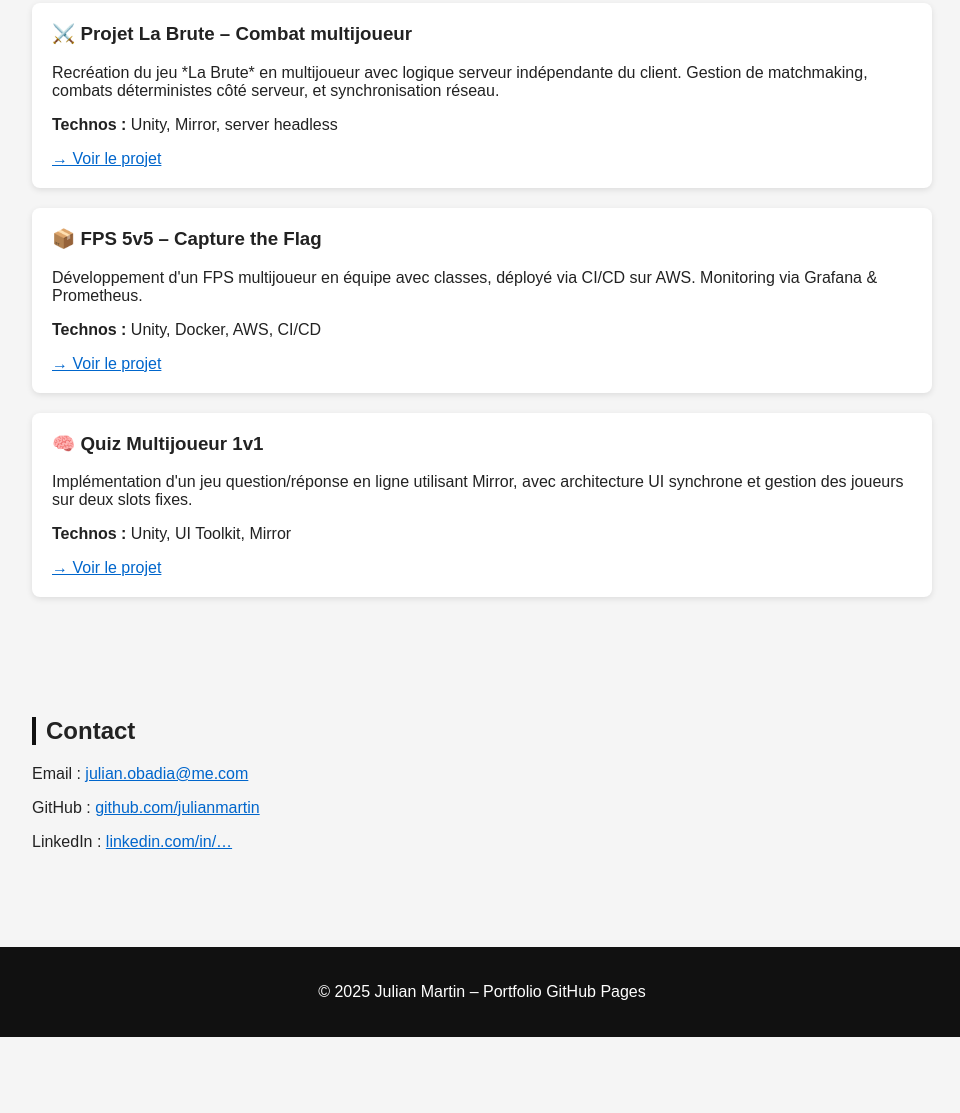
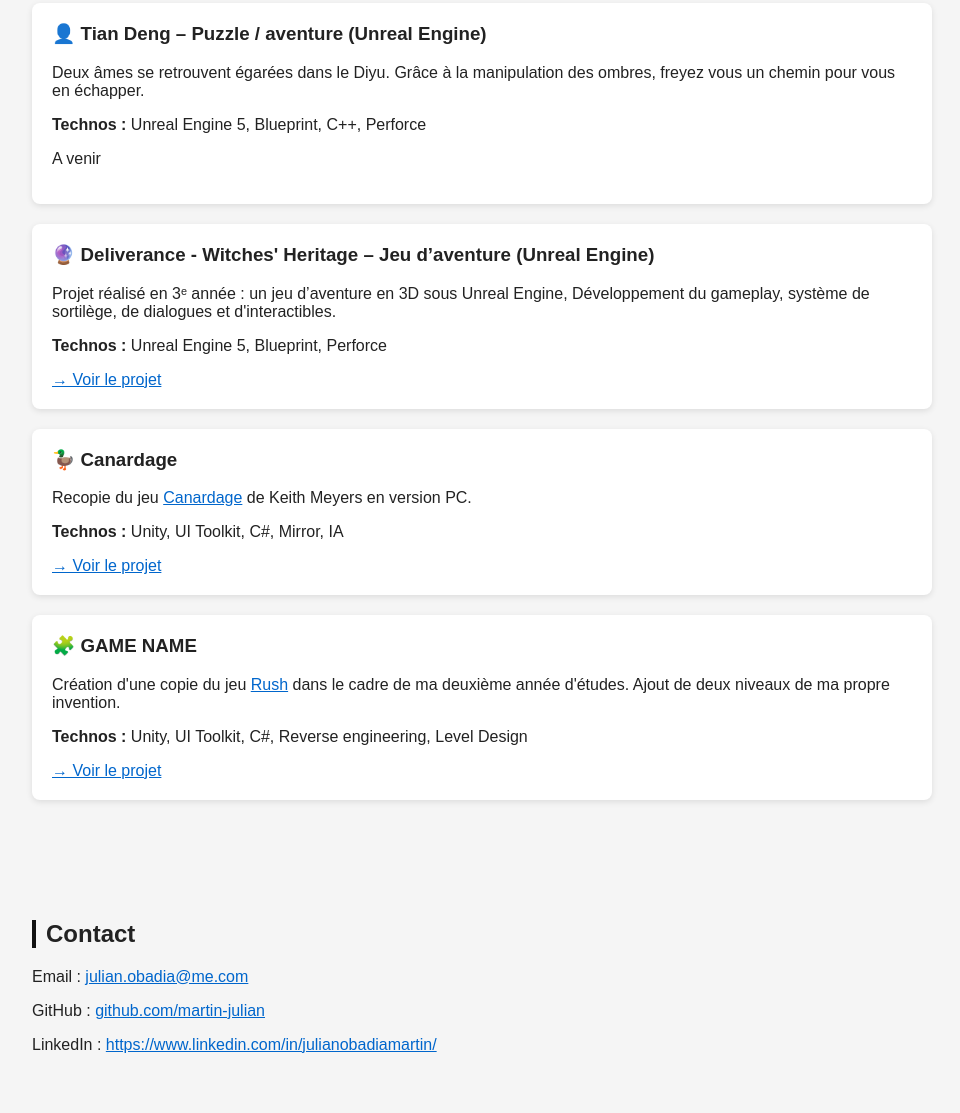
Before and after one commit to martin-julian/martin-julian.github.io, a plain HTML site: page index.html in a window 1280 px wide. Shown: the part 496-1609 px from the top of the page, without its empty margins (158-1118 px from the left). Before the commit the page ends 1533 px from the top, so only its background shows below. Drawn offline with Linux system fonts and the light colour scheme.

Commit message:
[UPDATE] Current projects

```diff
--- a/index.html
+++ b/index.html
@@ -78,32 +78,40 @@
     <h2>Projets</h2>
 
     <div class="project">
-        <h3>⚔️ Projet La Brute – Combat multijoueur</h3>
+        <h3>👤 Tian Deng – Puzzle / aventure (Unreal Engine)</h3>
         <p>
-            Recréation du jeu *La Brute* en multijoueur avec logique serveur indépendante du client.
-            Gestion de matchmaking, combats déterministes côté serveur, et synchronisation réseau.
+            Deux âmes se retrouvent égarées dans le Diyu. Grâce à la manipulation des ombres, freyez vous un chemin pour vous en échapper.
         </p>
-        <p><strong>Technos :</strong> Unity, Mirror, server headless</p>
+        <p><strong>Technos :</strong> Unreal Engine 5, Blueprint, C++, Perforce</p>
+        <p>A venir</p>
+    </div>
+
+
+    <div class="project">
+        <h3>🔮 Deliverance - Witches' Heritage – Jeu d’aventure (Unreal Engine)</h3>
+        <p>
+            Projet réalisé en 3ᵉ année : un jeu d’aventure en 3D sous Unreal Engine,
+            Développement du gameplay, système de sortilège, de dialogues et d'interactibles.
+        </p>
+        <p><strong>Technos :</strong> Unreal Engine 5, Blueprint, Perforce</p>
+        <a href="https://h-emilie.itch.io/deliverance-witches-heritage">→ Voir le projet</a>
+    </div>
+
+    <div class="project">
+        <h3>🦆 Canardage</h3>
+        <p>
+            Recopie du jeu <a href="https://www.gigamic.com/jeux-d-ambiance/394-canardage-3421271413516.html">Canardage</a> de Keith Meyers en version PC.
+        </p>
+        <p><strong>Technos :</strong> Unity, UI Toolkit, C#, Mirror, IA</p>
         <a href="#">→ Voir le projet</a>
     </div>
 
     <div class="project">
-        <h3>📦 FPS 5v5 – Capture the Flag</h3>
+        <h3>🧩 GAME NAME</h3>
         <p>
-            Développement d'un FPS multijoueur en équipe avec classes, déployé via CI/CD sur AWS.
-            Monitoring via Grafana & Prometheus.
+            Création d'une copie du jeu <a href="https://store.steampowered.com/app/38720/RUSH/?l=french">Rush</a> dans le cadre de ma deuxième année d'études. Ajout de deux niveaux de ma propre invention.
         </p>
-        <p><strong>Technos :</strong> Unity, Docker, AWS, CI/CD</p>
-        <a href="#">→ Voir le projet</a>
-    </div>
-
-    <div class="project">
-        <h3>🧠 Quiz Multijoueur 1v1</h3>
-        <p>
-            Implémentation d'un jeu question/réponse en ligne utilisant Mirror,
-            avec architecture UI synchrone et gestion des joueurs sur deux slots fixes.
-        </p>
-        <p><strong>Technos :</strong> Unity, UI Toolkit, Mirror</p>
+        <p><strong>Technos :</strong> Unity, UI Toolkit, C#, Reverse engineering, Level Design</p>
         <a href="#">→ Voir le projet</a>
     </div>
 
@@ -112,8 +120,8 @@
 <section class="section">
     <h2>Contact</h2>
     <p>Email : <a href="mailto:julian.obadia@me.com">julian.obadia@me.com</a></p>
-    <p>GitHub : <a href="https://github.com/julianmartin" target="_blank">github.com/julianmartin</a></p>
-    <p>LinkedIn : <a href="#" target="_blank">linkedin.com/in/…</a></p>
+    <p>GitHub : <a href="https://github.com/martin-julian" target="_blank">github.com/martin-julian</a></p>
+    <p>LinkedIn : <a href="#" target="_blank">https://www.linkedin.com/in/julianobadiamartin/</a></p>
 </section>
 
 <footer>
```
